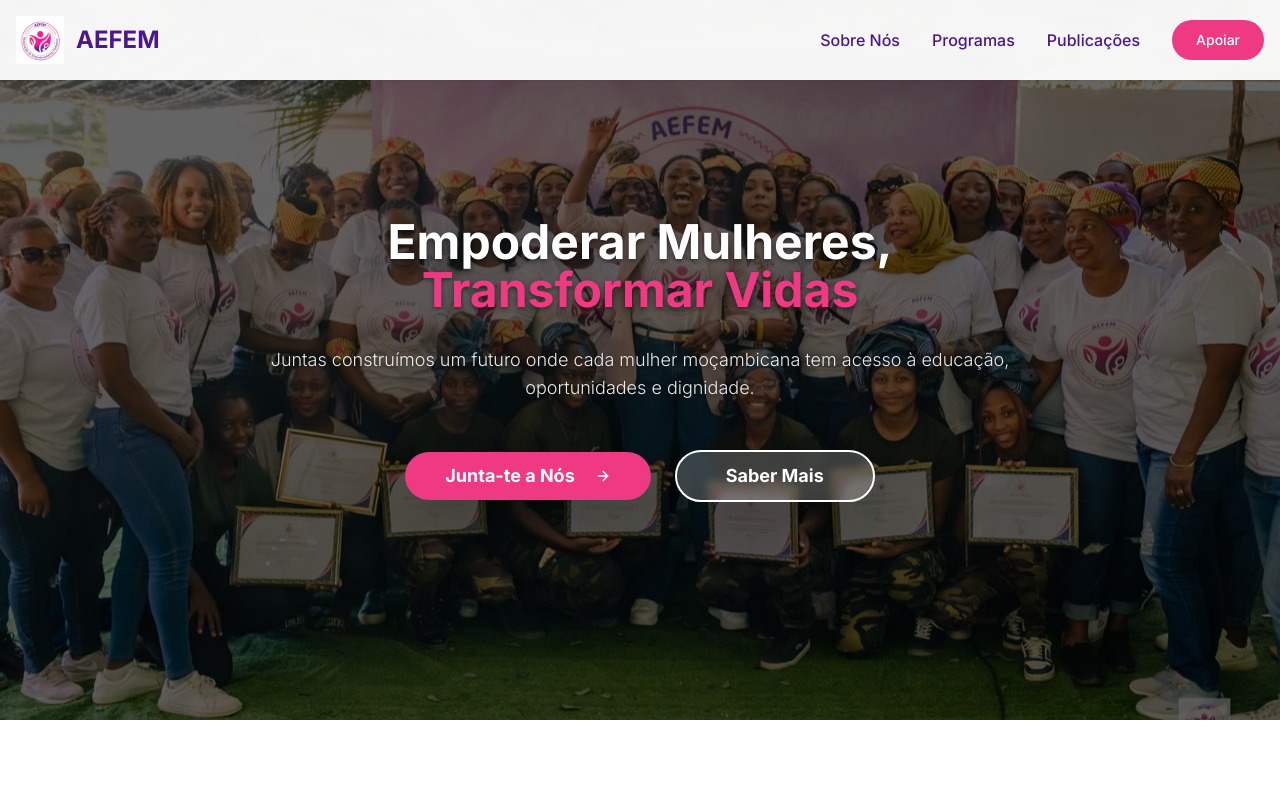
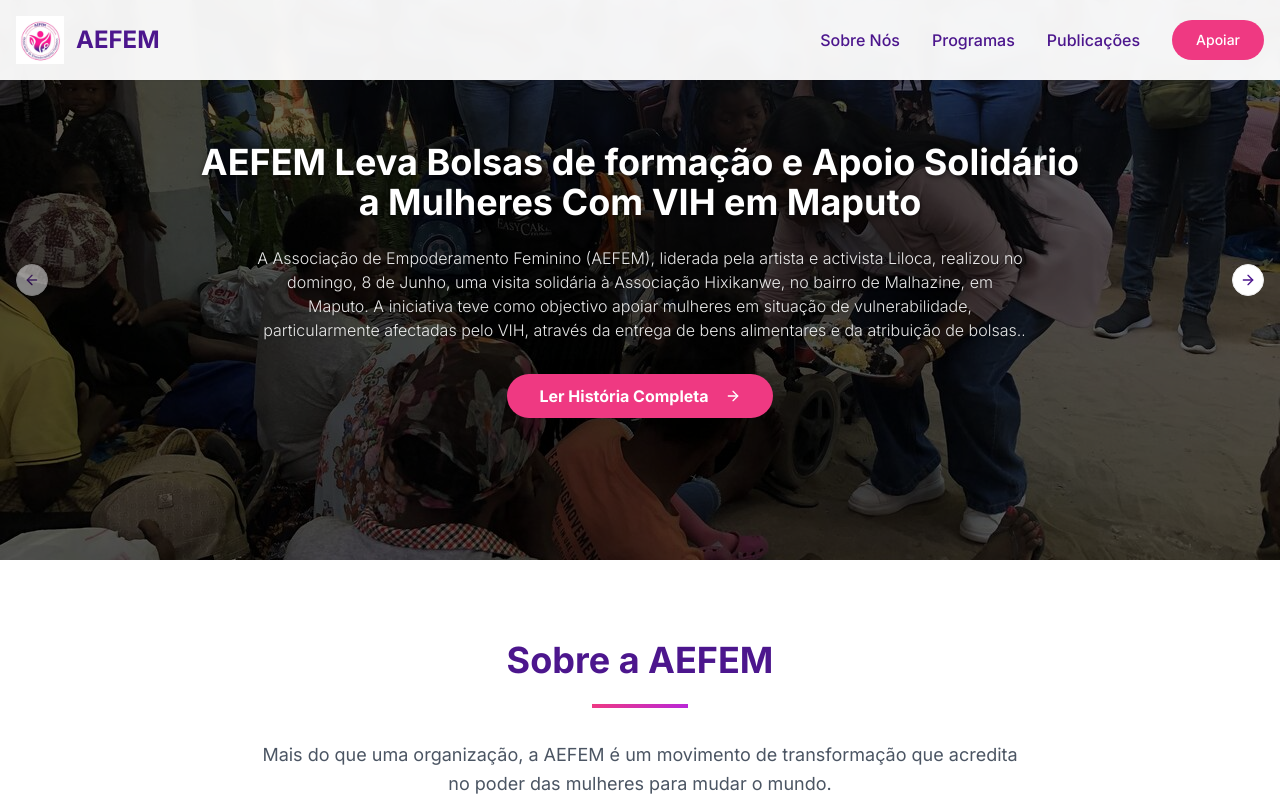
Before and after one commit to Dev-Ruco/aefem-empower-landing-page, a React (Vite) app: page / in a window 1280 px wide. Shown: the top 800 px of the page. Built offline with nearby package versions, Linux system fonts and the light colour scheme.

Commit message:
Refactor: Implement carousel in Hero section
Replaced the static Hero section with a carousel displaying recent actions, using the provided image as background and including a title, description, and a link to a detailed page.

```diff
--- a/src/App.tsx
+++ b/src/App.tsx
@@ -6,6 +6,7 @@ import { QueryClient, QueryClientProvider } from "@tanstack/react-query";
 import { BrowserRouter, Routes, Route } from "react-router-dom";
 import Index from "./pages/Index";
 import Cadastro from "./pages/Cadastro";
+import HistoriaCompleta from "./pages/HistoriaCompleta";
 import NotFound from "./pages/NotFound";
 
 const queryClient = new QueryClient();
@@ -19,6 +20,7 @@ const App = () => (
         <Routes>
           <Route path="/" element={<Index />} />
           <Route path="/cadastro" element={<Cadastro />} />
+          <Route path="/historia-completa" element={<HistoriaCompleta />} />
           {/* ADD ALL CUSTOM ROUTES ABOVE THE CATCH-ALL "*" ROUTE */}
           <Route path="*" element={<NotFound />} />
         </Routes>
--- a/src/components/Hero.tsx
+++ b/src/components/Hero.tsx
@@ -1,55 +1,46 @@
 
-import { Button } from "@/components/ui/button";
-import { ArrowRight } from "lucide-react";
+import { Carousel, CarouselContent, CarouselItem, CarouselNext, CarouselPrevious } from "@/components/ui/carousel";
 import { useNavigate } from "react-router-dom";
+import HeroSlide from "./HeroSlide";
 
 const Hero = () => {
   const navigate = useNavigate();
 
+  const slides = [
+    {
+      id: 1,
+      title: "AEFEM Leva Bolsas de formação e Apoio Solidário a Mulheres Com VIH em Maputo",
+      description: "A Associação de Empoderamento Feminino (AEFEM), liderada pela artista e activista Liloca, realizou no domingo, 8 de Junho, uma visita solidária à Associação Hixikanwe, no bairro de Malhazine, em Maputo. A iniciativa teve como objectivo apoiar mulheres em situação de vulnerabilidade, particularmente afectadas pelo VIH, através da entrega de bens alimentares e da atribuição de bolsas de formação profissional.",
+      backgroundImage: "/lovable-uploads/ae3c2206-a4ca-42f9-89ff-82f026afaba4.png",
+      action: () => navigate('/historia-completa')
+    },
+    {
+      id: 2,
+      title: "Empoderar Mulheres, Transformar Vidas",
+      description: "Juntas construímos um futuro onde cada mulher moçambicana tem acesso à educação, oportunidades e dignidade. A nossa missão é formar mil mulheres em três anos e criar duzentos micronegócios sustentáveis.",
+      backgroundImage: "/lovable-uploads/2639acf1-b534-470a-a7b0-bbf8cd0f5c8f.png",
+      action: () => navigate('/cadastro')
+    }
+  ];
+
   return (
-    <section className="relative h-[90vh] flex items-center justify-center overflow-hidden bg-black">
-      {/* Background with opacity */}
-      <div
-        className="absolute inset-0 bg-cover bg-center bg-no-repeat opacity-40"
-        style={{
-          backgroundImage: "url('/lovable-uploads/2639acf1-b534-470a-a7b0-bbf8cd0f5c8f.png')"
-        }}
-      ></div>
-
-      {/* Content */}
-      <div className="relative z-10 container mx-auto px-4 text-center text-white">
-        <div className="animate-fade-in-up max-w-4xl mx-auto">
-          <h1 className="text-3xl md:text-4xl lg:text-5xl font-bold mb-8 leading-tight text-shadow-md">
-            Empoderar Mulheres,
-            <br />
-            <span className="text-aefem-pink">Transformar Vidas</span>
-          </h1>
-
-          <p className="text-base md:text-lg mb-12 max-w-3xl mx-auto leading-relaxed text-shadow font-light opacity-90">
-            Juntas construímos um futuro onde cada mulher moçambicana
-            tem acesso à educação, oportunidades e dignidade.
-          </p>
-
-          <div className="flex flex-col sm:flex-row gap-6 justify-center items-center mt-12">
-            <Button
-              size="lg"
-              onClick={() => navigate('/cadastro')}
-              className="bg-aefem-pink hover:bg-aefem-purple text-white text-lg px-10 py-6 rounded-full font-bold shadow-2xl transform hover:scale-105 transition-all duration-300 border-0 min-w-[200px]"
-            >
-              Junta-te a Nós
-              <ArrowRight className="ml-3 w-5 h-5" />
-            </Button>
-
-            <Button
-              variant="outline"
-              size="lg"
-              className="border-2 border-white text-white bg-white/20 hover:bg-white hover:text-aefem-purple text-lg px-10 py-6 rounded-full font-bold shadow-2xl transform hover:scale-105 transition-all duration-300 backdrop-blur-sm min-w-[200px]"
-            >
-              Saber Mais
-            </Button>
-          </div>
-        </div>
-      </div>
+    <section className="relative">
+      <Carousel className="w-full">
+        <CarouselContent>
+          {slides.map((slide) => (
+            <CarouselItem key={slide.id}>
+              <HeroSlide
+                title={slide.title}
+                description={slide.description}
+                backgroundImage={slide.backgroundImage}
+                onLearnMore={slide.action}
+              />
+            </CarouselItem>
+          ))}
+        </CarouselContent>
+        <CarouselPrevious className="left-4" />
+        <CarouselNext className="right-4" />
+      </Carousel>
     </section>
   );
 };
--- /dev/null
+++ b/src/components/HeroSlide.tsx
@@ -0,0 +1,50 @@
+
+import { Button } from "@/components/ui/button";
+import { ArrowRight } from "lucide-react";
+
+interface HeroSlideProps {
+  title: string;
+  description: string;
+  backgroundImage: string;
+  onLearnMore: () => void;
+}
+
+const HeroSlide = ({ title, description, backgroundImage, onLearnMore }: HeroSlideProps) => {
+  return (
+    <div className="relative h-[70vh] flex items-center justify-center overflow-hidden bg-black">
+      {/* Background with opacity */}
+      <div
+        className="absolute inset-0 bg-cover bg-center bg-no-repeat opacity-40"
+        style={{
+          backgroundImage: `url('${backgroundImage}')`
+        }}
+      ></div>
+
+      {/* Content */}
+      <div className="relative z-10 container mx-auto px-4 text-center text-white">
+        <div className="animate-fade-in-up max-w-4xl mx-auto">
+          <h1 className="text-2xl md:text-3xl lg:text-4xl font-bold mb-6 leading-tight text-shadow-md">
+            {title}
+          </h1>
+
+          <p className="text-sm md:text-base mb-8 max-w-3xl mx-auto leading-relaxed text-shadow font-light opacity-90 line-clamp-4">
+            {description}
+          </p>
+
+          <div className="flex flex-col sm:flex-row gap-4 justify-center items-center">
+            <Button
+              size="lg"
+              onClick={onLearnMore}
+              className="bg-aefem-pink hover:bg-aefem-purple text-white text-base px-8 py-4 rounded-full font-bold shadow-2xl transform hover:scale-105 transition-all duration-300 border-0"
+            >
+              Ler História Completa
+              <ArrowRight className="ml-2 w-4 h-4" />
+            </Button>
+          </div>
+        </div>
+      </div>
+    </div>
+  );
+};
+
+export default HeroSlide;
--- /dev/null
+++ b/src/pages/HistoriaCompleta.tsx
@@ -0,0 +1,125 @@
+
+import Header from "@/components/Header";
+import Footer from "@/components/Footer";
+import { Button } from "@/components/ui/button";
+import { ArrowLeft, Calendar, MapPin } from "lucide-react";
+import { useNavigate } from "react-router-dom";
+
+const HistoriaCompleta = () => {
+  const navigate = useNavigate();
+
+  return (
+    <div className="min-h-screen">
+      <Header />
+
+      <article className="py-16 bg-white">
+        <div className="container mx-auto px-4 max-w-4xl">
+          <Button
+            variant="ghost"
+            onClick={() => navigate('/')}
+            className="mb-8 text-aefem-purple hover:text-aefem-pink"
+          >
+            <ArrowLeft className="mr-2 w-4 h-4" />
+            Voltar ao Início
+          </Button>
+
+          <div className="mb-8">
+            <img
+              src="/lovable-uploads/ae3c2206-a4ca-42f9-89ff-82f026afaba4.png"
+              alt="AEFEM em acção solidária"
+              className="w-full h-64 md:h-96 object-cover rounded-2xl shadow-lg"
+            />
+          </div>
+
+          <div className="flex items-center gap-4 mb-6 text-sm text-gray-600">
+            <div className="flex items-center gap-2">
+              <Calendar className="w-4 h-4" />
+              <span>8 de Junho, 2024</span>
+            </div>
+            <div className="flex items-center gap-2">
+              <MapPin className="w-4 h-4" />
+              <span>Bairro de Malhazine, Maputo</span>
+            </div>
+          </div>
+
+          <h1 className="text-2xl md:text-3xl font-bold text-aefem-purple mb-6 leading-tight">
+            AEFEM Leva Bolsas de formação e Apoio Solidário a Mulheres Com VIH em Maputo
+          </h1>
+
+          <div className="prose prose-lg max-w-none text-gray-700">
+            <p className="text-lg text-gray-600 mb-6 font-medium">
+              A Associação de Empoderamento Feminino (AEFEM), liderada pela artista e activista Liloca, realizou no domingo, 8 de Junho, uma visita solidária à Associação Hixikanwe, no bairro de Malhazine, em Maputo.
+            </p>
+
+            <p className="mb-4">
+              A iniciativa teve como objectivo apoiar mulheres em situação de vulnerabilidade, particularmente afectadas pelo VIH, através da entrega de bens alimentares e da atribuição de bolsas de formação profissional.
+            </p>
+
+            <p className="mb-4">
+              No total, foram entregues sete bolsas de estudo para cursos técnicos em áreas como arte floral, corte e costura, culinária, maquilhagem, prótese capilar, mestria de cerimónias e picotagem de cabelos. Durante a actividade, também foram distribuídos cabazes de produtos de primeira necessidade, com especial atenção às mulheres e crianças vivendo com o VIH.
+            </p>
+
+            <blockquote className="border-l-4 border-aefem-pink pl-6 py-4 bg-gray-50 rounded-r-lg my-6">
+              <p className="text-lg italic text-aefem-purple font-medium">
+                "Esta visita não é apenas simbólica. Viemos trazer ajuda imediata, mas sobretudo semear futuro. Queremos que estas sementes se espalhem por todo o país"
+              </p>
+              <cite className="text-sm text-gray-600 not-italic">— Liloca, Presidente da AEFEM</cite>
+            </blockquote>
+
+            <p className="mb-4">
+              No seu discurso, Liloca sublinhou que o propósito da AEFEM é transformar vidas através do conhecimento e da criação de oportunidades de rendimento. Acrescentou ainda que a associação pretende alcançar mil mulheres em três anos, apoiar a criação de duzentos micronegócios e contribuir para a geração de emprego e aumento da autonomia económica das mulheres em todo o território nacional.
+            </p>
+
+            <p className="mb-4 font-semibold text-aefem-purple">
+              "Formar uma mulher é formar uma nação."
+            </p>
+
+            <p className="mb-4">
+              A AEFEM aposta numa abordagem de continuidade, criando pontes entre as mulheres formadas e outras que já venceram nos mesmos ramos, promovendo a partilha de experiências, contactos e redes de apoio.
+            </p>
+
+            <h3 className="text-xl font-bold text-aefem-purple mb-4 mt-8">Sobre a Associação Hixikanwe</h3>
+
+            <p className="mb-4">
+              A visita decorreu na sede da Associação Hixikanwe, uma organização não governamental fundada por mulheres que vivem com o VIH. Registada oficialmente em 2009, a Hixikanwe beneficia actualmente mais de quatro mil pessoas e actua em áreas como prevenção do VIH/SIDA, saúde sexual e reprodutiva, apoio psicossocial, nutrição, educação pré-escolar, rastreamento de doentes em TARV, e empoderamento económico.
+            </p>
+
+            <blockquote className="border-l-4 border-aefem-pink pl-6 py-4 bg-gray-50 rounded-r-lg my-6">
+              <p className="text-lg italic text-aefem-purple font-medium">
+                "A tua presença, o teu gesto e o teu carinho renovam em nós a esperança. Esta é a tua casa, Liloca. O teu exemplo fica marcado em cada coração aqui presente."
+              </p>
+              <cite className="text-sm text-gray-600 not-italic">— Judite de Jesus, Presidente da Associação Hixikanwe</cite>
+            </blockquote>
+
+            <p className="mb-4">
+              A presidente da associação, Judite de Jesus, agradeceu a presença da AEFEM, sublinhando a importância do gesto. "A Hixikanwe nasceu da vontade de mulheres que vivem com o VIH se apoiarem mutuamente. Hoje beneficiamos mais de quatro mil pessoas em diversas frentes – da saúde ao empreendedorismo. E visitas como esta lembram-nos que não estamos sozinhas."
+            </p>
+
+            <p className="mb-4">
+              A acção contou com a presença de representantes do Ministério da Justiça, Assuntos Constitucionais e Religiosos, do Conselho Municipal da Cidade de Maputo e de várias lideranças comunitárias.
+            </p>
+
+            <p className="mb-4">
+              Durante o encontro, a presidente da AEFEM conversou com beneficiárias da Hixikanwe, escutou as suas histórias de vida e conheceu de perto o trabalho desenvolvido pela associação. O momento foi marcado por gestos de partilha, dança, emoção e pela entrega solidária de alimentos de primeira necessidade, envolvendo todas as mulheres presentes num ambiente de empatia e esperança.
+            </p>
+          </div>
+
+          <div className="mt-12 text-center">
+            <Button
+              size="lg"
+              onClick={() => navigate('/cadastro')}
+              className="bg-aefem-pink hover:bg-aefem-purple text-white px-8 py-4 rounded-full font-bold"
+            >
+              Junta-te à Nossa Missão
+              <ArrowRight className="ml-2 w-5 h-5" />
+            </Button>
+          </div>
+        </div>
+      </article>
+
+      <Footer />
+    </div>
+  );
+};
+
+export default HistoriaCompleta;
```
